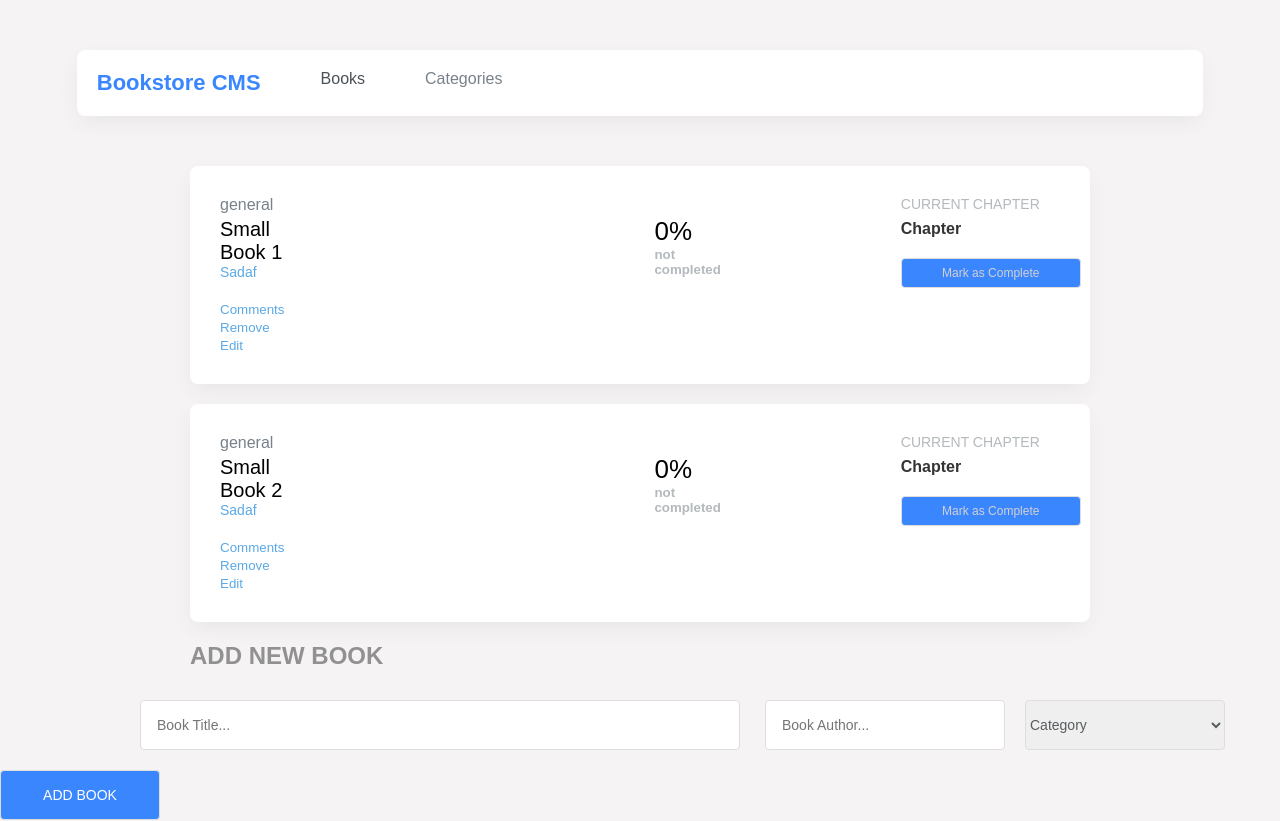
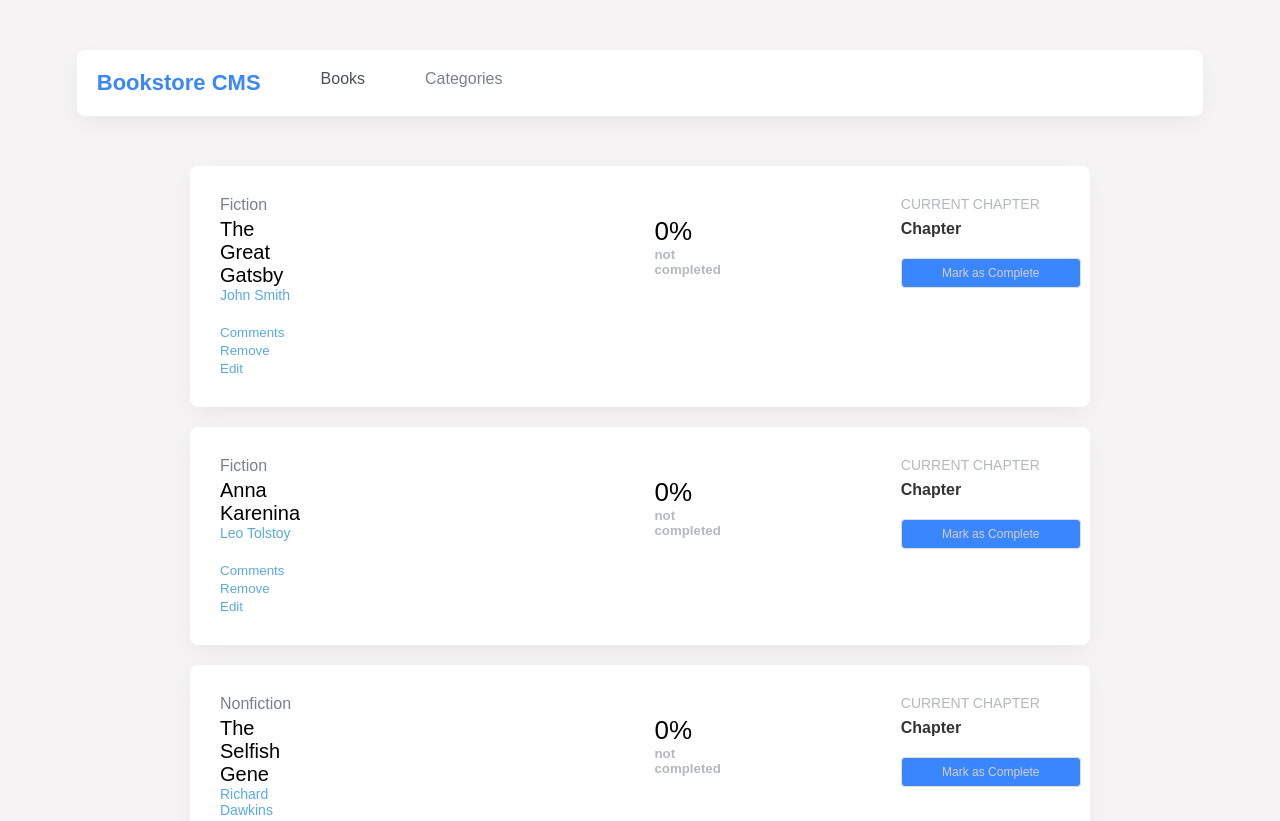
Before and after one commit to sadaf-Daneshgar/bookstore, a React (Create React App) app: page / in a window 1280 px wide. Shown: the top 821 px of the page. Built offline with nearby package versions, Linux system fonts and the light colour scheme.

Commit message:
Add action into add and remove btn

```diff
--- a/src/components/Book.js
+++ b/src/components/Book.js
@@ -2,19 +2,19 @@ import React from 'react';
 import PropTypes from 'prop-types';
 
 function Book({
-  category, bookTitle, bookAuthor, isCompleted, toggleStatus,
+  category, title, author, onDelete, isCompleted, toggleStatus,
 }) {
   return (
     <div className={`book-list ${isCompleted ? 'completed' : ''}`}>
-      <div className="bookcont" key={bookTitle.id}>
+      <div className="bookcont">
         <div className="books-info">
           <div className="book-cata">{category}</div>
-          <p className="book-title">{bookTitle}</p>
-          <p className="book-author">{bookAuthor}</p>
+          <p className="book-title">{title}</p>
+          <p className="book-author">{author}</p>
           <button type="button" className="btn" id="commit">
             Comments
           </button>
-          <button type="button" className="btn" id="delete">
+          <button type="button" className="btn" id="delete" onClick={onDelete}>
             Remove
           </button>
           <button type="button" className="btn" id="edit">
@@ -39,8 +39,9 @@ function Book({
 
 Book.propTypes = {
   category: PropTypes.string.isRequired,
-  bookTitle: PropTypes.string.isRequired,
-  bookAuthor: PropTypes.string.isRequired,
+  title: PropTypes.string.isRequired,
+  author: PropTypes.string.isRequired,
+  onDelete: PropTypes.func.isRequired,
   isCompleted: PropTypes.bool.isRequired,
   toggleStatus: PropTypes.func.isRequired,
 };
--- a/src/components/BookForm.js
+++ b/src/components/BookForm.js
@@ -1,25 +1,68 @@
-import React from 'react';
+import React, { useState } from 'react';
+import { useDispatch } from 'react-redux';
+import { addBooks } from '../redux/books/bookSlice';
 
 function BookDiv() {
+  const dispatch = useDispatch();
+  const [newbooks, setNewbooks] = useState({
+    title: '',
+    author: '',
+    category: 'Category',
+  });
+
+  function handleAddBtn(e) {
+    e.preventDefault();
+
+    const newBook = {
+      item_id: crypto.randomUUID(),
+      title: newbooks.title,
+      author: newbooks.author,
+      category: newbooks.category,
+    };
+
+    dispatch(addBooks(newBook));
+
+    setNewbooks({
+      title: '',
+      author: '',
+      category: 'Category',
+    });
+  }
+
   return (
     <>
       <div className="contanier">
         <h2>ADD NEW BOOK</h2>
-        <form>
-          <input type="text" placeholder="Book Title..." className="input-book" />
-          <input type="text" placeholder="Book Author..." className="input-author" />
-          <select className="select-cata">
-            <option value="Category" selected>
-              Category
-            </option>
+        <div>
+          <input
+            className="input-book"
+            type="text"
+            placeholder="BOOK TITLE..."
+            value={newbooks.title}
+            onChange={(e) => setNewbooks({ ...newbooks, title: e.target.value })}
+          />
+          <input
+            className="input-author"
+            type="text"
+            placeholder="Book Author..."
+            value={newbooks.author}
+            onChange={(e) => setNewbooks({ ...newbooks, author: e.target.value })}
+          />
+          <select
+            className="select-cata"
+            name="category"
+            value={newbooks.category}
+            onChange={(e) => setNewbooks({ ...newbooks, category: e.target.value })}
+          >
+            <option value="Category">Category</option>
             <option value="Fiction">Fiction</option>
             <option value="General">General</option>
             <option value="Amazing">Amazing</option>
           </select>
-          <button type="button" className="addbtn">
+          <button type="button" className="addbtn" onClick={handleAddBtn}>
             ADD BOOK
           </button>
-        </form>
+        </div>
       </div>
     </>
   );
--- a/src/components/BookList.js
+++ b/src/components/BookList.js
@@ -1,17 +1,14 @@
 import React, { useState } from 'react';
+import { useSelector, useDispatch } from 'react-redux';
 import Book from './Book';
+import { removeBooks } from '../redux/books/bookSlice';
 
 function BookList() {
   const [bookStatus, setBookStatus] = useState({});
 
-  const listBooks = [
-    {
-      id: 1, category: 'general', bookTitle: 'Small Book 1', bookAuthor: 'Sadaf',
-    },
-    {
-      id: 2, category: 'general', bookTitle: 'Small Book 2', bookAuthor: 'Sadaf',
-    },
-  ];
+  const booksList = useSelector((state) => state.ArrayBooks);
+
+  const dispatch = useDispatch();
 
   const toggleBookStatus = (id) => {
     setBookStatus((prevStatus) => ({
@@ -22,14 +19,15 @@ function BookList() {
 
   return (
     <>
-      {listBooks.map((book) => (
+      {booksList.map((booksDetails) => (
         <Book
-          key={book.id}
-          category={book.category}
-          bookTitle={book.bookTitle}
-          bookAuthor={book.bookAuthor}
-          isCompleted={bookStatus[book.id] || false}
-          toggleStatus={() => toggleBookStatus(book.id)}
+          key={booksDetails.item_id}
+          category={booksDetails.category}
+          title={booksDetails.title}
+          author={booksDetails.author}
+          onDelete={() => dispatch(removeBooks(booksDetails.item_id))}
+          isCompleted={bookStatus[booksDetails.item_id] || false}
+          toggleStatus={() => toggleBookStatus(booksDetails.item_id)}
         />
       ))}
     </>
--- a/src/index.js
+++ b/src/index.js
@@ -1,11 +1,16 @@
 import React from 'react';
 import ReactDOM from 'react-dom/client';
 import { BrowserRouter } from 'react-router-dom';
+import { Provider } from 'react-redux';
 import App from './App';
+
+import store from './redux/store';
 
 const root = ReactDOM.createRoot(document.getElementById('root'));
 root.render(
   <BrowserRouter>
-    <App />
+    <Provider store={store}>
+      <App />
+    </Provider>
   </BrowserRouter>,
 );
--- a/src/redux/books/bookSlice.js
+++ b/src/redux/books/bookSlice.js
@@ -1,19 +1,36 @@
 import { createSlice } from '@reduxjs/toolkit';
 
-const initialState = { booksArray: [] };
+const initialState = [
+  {
+    item_id: 'item1',
+    title: 'The Great Gatsby',
+    author: 'John Smith',
+    category: 'Fiction',
+  },
+  {
+    item_id: 'item2',
+    title: 'Anna Karenina',
+    author: 'Leo Tolstoy',
+    category: 'Fiction',
+  },
+  {
+    item_id: 'item3',
+    title: 'The Selfish Gene',
+    author: 'Richard Dawkins',
+    category: 'Nonfiction',
+  },
+];
 
-const BookSlice = createSlice({
-  name: 'Books',
+const BooksSlice = createSlice({
+  name: 'booksList',
   initialState,
   reducers: {
     addBooks(state, action) {
-      state.booksArray.push(action.payload);
+      state.push(action.payload);
     },
-    removeBooks(state, action) {
-      state.booksArray.filter((books) => books.id !== action.payload);
-    },
+    removeBooks: (state, action) => state.filter((book) => book.item_id !== action.payload),
   },
 });
 
-export const { addBooks, removeBooks } = BookSlice.actions;
-export default BookSlice.reducer;
+export const { addBooks, removeBooks } = BooksSlice.actions;
+export default BooksSlice.reducer;
--- a/src/redux/store.js
+++ b/src/redux/store.js
@@ -1,12 +1,12 @@
 import { configureStore } from '@reduxjs/toolkit';
 
-import BookSlice from './books/bookSlice';
-import categoriesSlice from './categories/categoriesSlice';
+import BooksReducer from './books/bookSlice';
+import categoriesReducer from './categories/categoriesSlice';
 
 const store = configureStore({
   reducer: {
-    booksArray: BookSlice,
-    categoryArrays: categoriesSlice,
+    ArrayBooks: BooksReducer,
+    categoryArrays: categoriesReducer,
   },
 });
 
```
